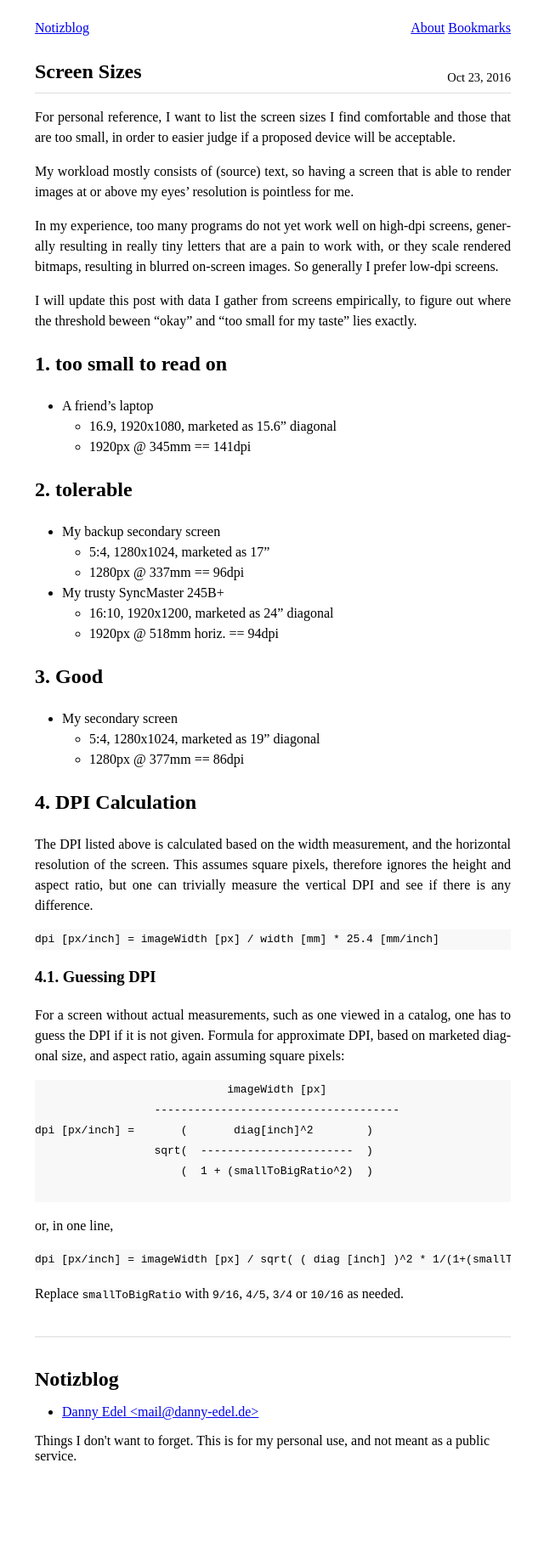
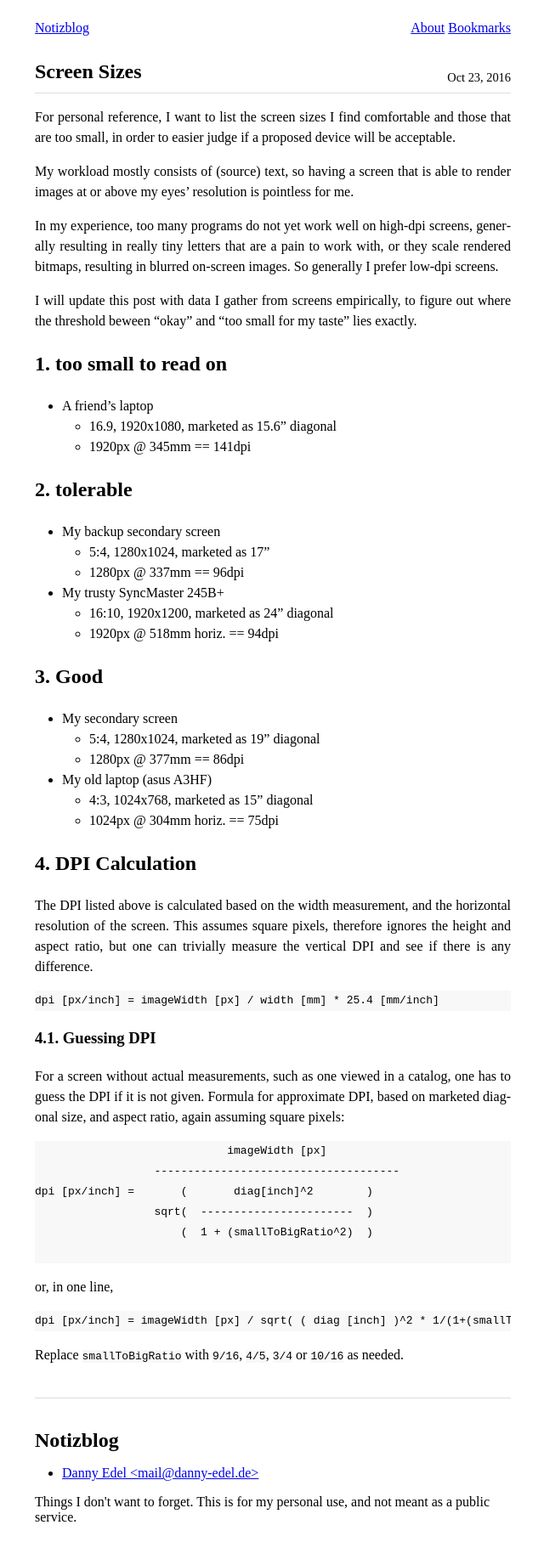
Before and after one commit to dannyedel/blog, a Jekyll site: the page built from _posts/2016-10-23-screen-sizes.md, in a window 1280 px wide. Shown: the whole page at 85% size, without its empty margins (319-959 px from the left). Built offline with Jekyll 4.4.1, drawn with Linux system fonts in a browser that asks for light colours; before the commit the page ends 1763 px from its top, so only the background shows below that.

Commit message:
add a3hf

```diff
--- a/_posts/2016-10-23-screen-sizes.md
+++ b/_posts/2016-10-23-screen-sizes.md
@@ -41,6 +41,9 @@ and "too small for my taste" lies exactly.
 * My secondary screen
   * 5:4, 1280x1024, marketed as 19" diagonal
   * 1280px @ 377mm == 86dpi
+* My old laptop (asus A3HF)
+  * 4:3, 1024x768, marketed as 15" diagonal
+  * 1024px @ 304mm horiz. == 75dpi
 
 ## DPI Calculation
 
```
